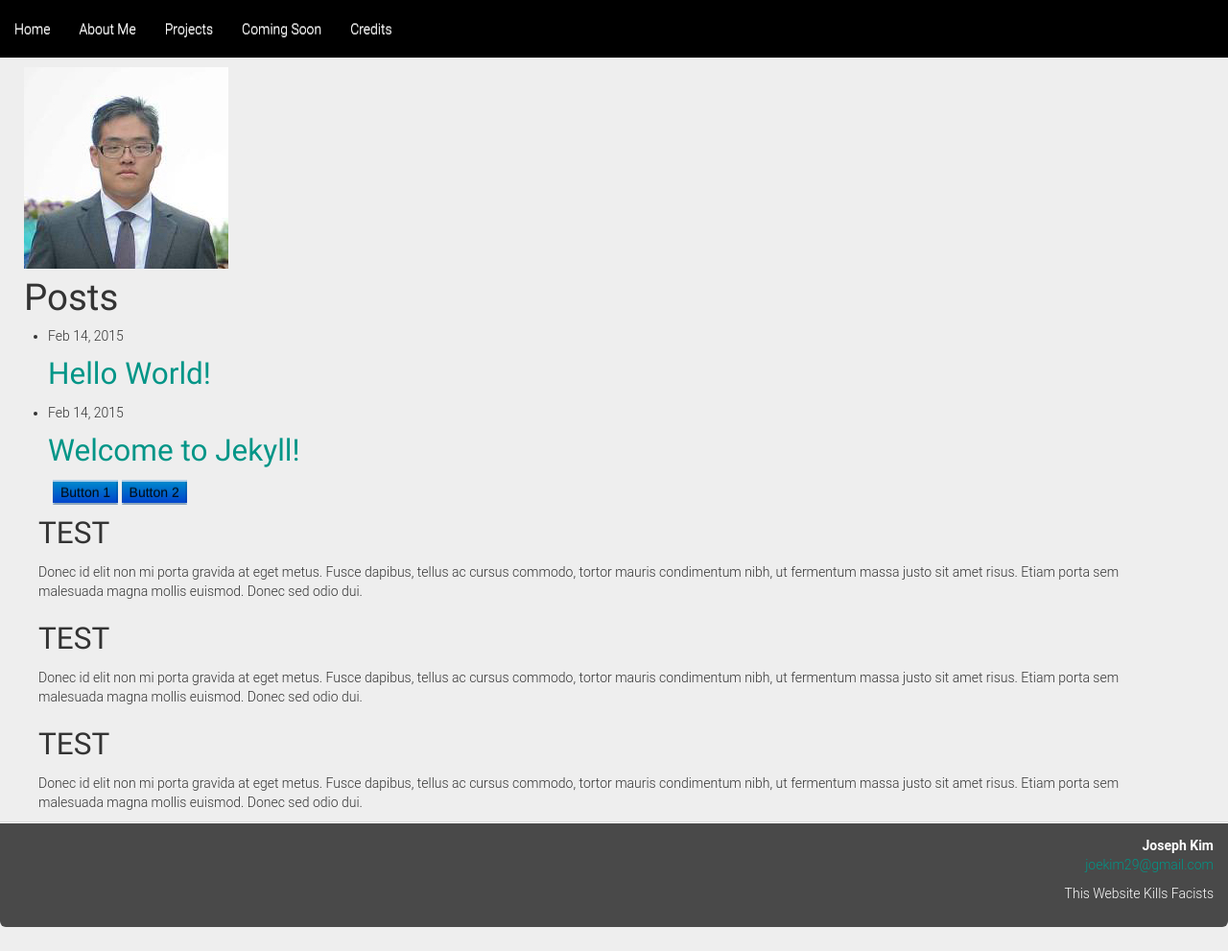
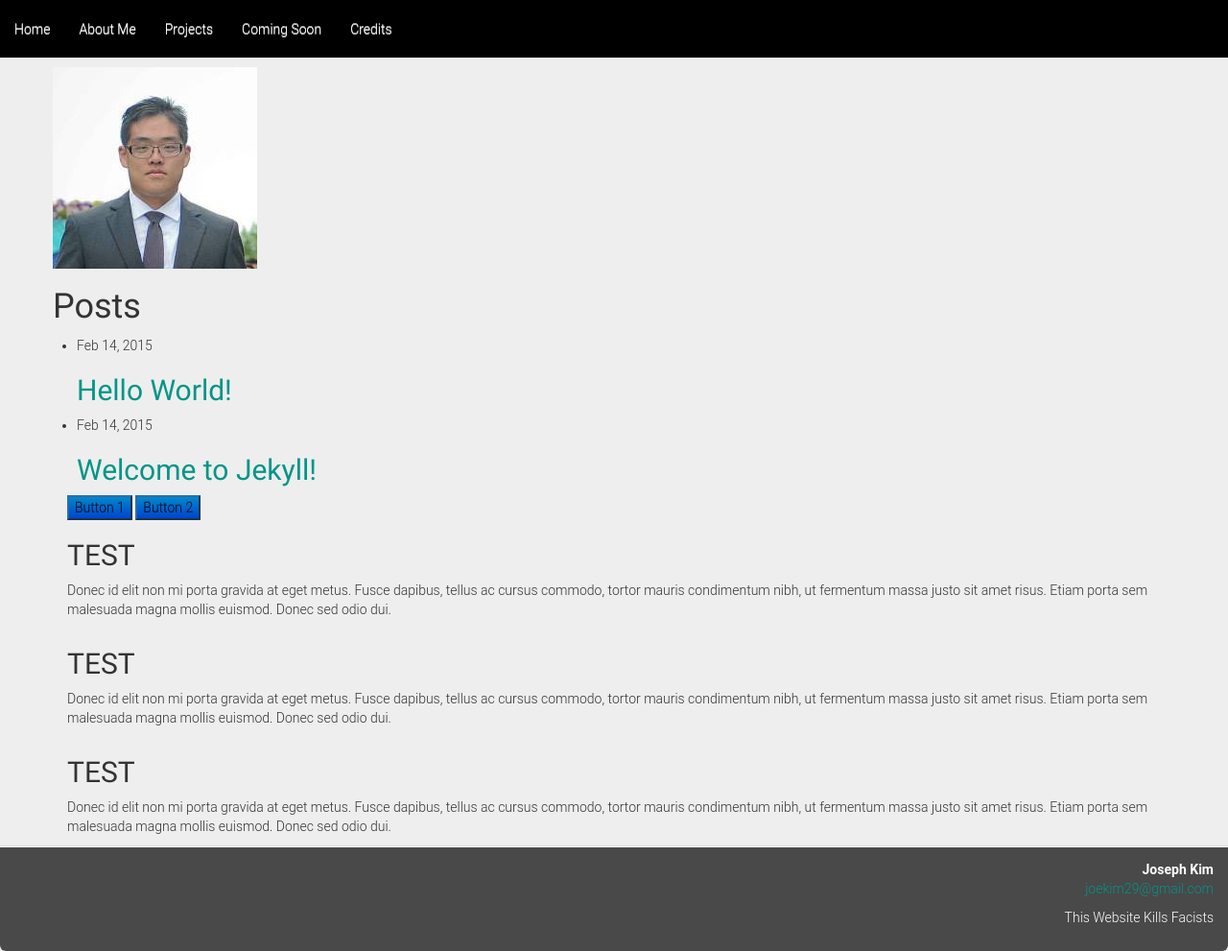
Before and after one commit to NikolaeVarius/NikolaeVarius.github.io, a Jekyll site: the page built from index.html, in a window 1280 px wide and 991 px high. Shown: the whole window at 96% size. Built offline with Jekyll 4.4.1, drawn with Linux system fonts in a browser that asks for light colours; nearby versions of some CDN libraries.

Commit message:
more url changes

```diff
--- a/_includes/head.html
+++ b/_includes/head.html
@@ -8,6 +8,8 @@
 
   <link href="{{ site.baseurl }}/css/bootstrap.min.css" rel="stylesheet">
   <link href="{{ site.baseurl }}/css/bootstrap-responsive.css" rel="stylesheet">
+
+  <link href="//maxcdn.bootstrapcdn.com/bootstrap/3.2.0/css/bootstrap.min.css" rel="stylesheet">
   <link href="{{ site.baseurl }}/css/ripples.min.css" rel="stylesheet">
   <link href="{{ site.baseurl }}/css/material-wfont.min.css" rel="stylesheet">
   <link href="{{ site.baseurl }}/css/custom.css" rel="stylesheet">
```
